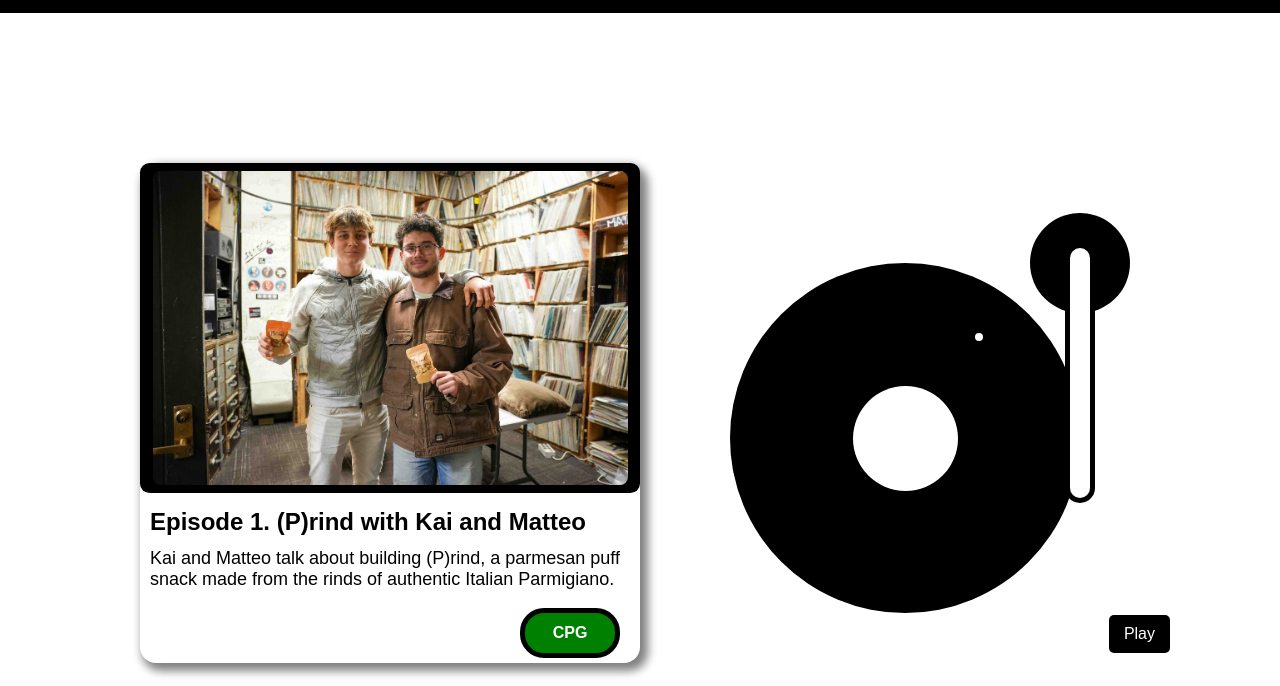
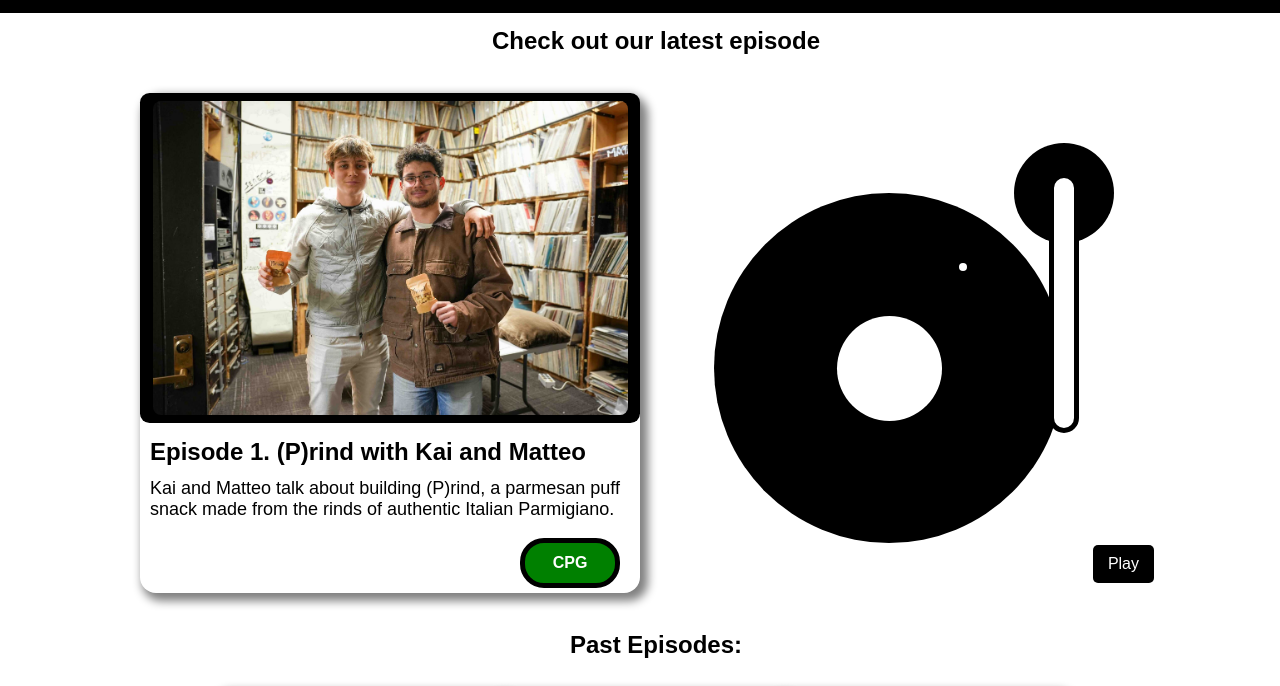
Before and after one commit to tchan1002/who88.5, a plain HTML site: page index.html in a window 1280 px wide. Shown: the part 41-727 px from the top of the page. Drawn offline with Linux system fonts and the light colour scheme.

Commit message:
archive page

```diff
--- a/index.html
+++ b/index.html
@@ -11,7 +11,8 @@
         color: black;
         height: 100vh;
         width: 100vw;
-        margin: 0;
+        margin: 0px;
+        padding: 0px;
       }
 
       /* Header */
@@ -56,7 +57,6 @@
       .container {
         position: relative;
         width: 100vw;
-        height: 800px;
 /*         border: 2px solid red; */
         display: flex;
         justify-content: center;
@@ -70,12 +70,12 @@
         position: relative;
         width: 500px;
         height: 500px;
-        min-width: 300px;
-        min-height: 300px;
+        min-width: 500px;
+        min-height: 500px;
         /*         border: 2px solid black; */
         box-shadow: 5px 5px 10px 3px grey;
         border-radius: 2vh;
-        margin: 15vh 5vh;
+        margin: 3vh;
       }
 
       .episode .title {
@@ -233,6 +233,8 @@
       .grid .episode{
         height: 300px;
         width: 300px;
+        min-width: 300px;
+        min-height: 300px;
         margin: 2vh;
       }
 
@@ -288,6 +290,7 @@
         width: 25%;
         min-width: 250px;
         height: 90%;
+
         /*         border: 2px solid red; */
       }
     </style>
@@ -303,6 +306,11 @@
       </div>
     </div>
 
+    <div class="container" style="height: 3vh; margin: 2vh;">
+      <div style="font-size: 3vh; font-weight: bold;">
+        Check out our latest episode
+      </div>
+    </div>
 
     <div class="container">
 
@@ -335,6 +343,13 @@
         <source src="hohey.mp3" type="audio/mpeg">
       </audio>
 
+    </div>
+
+
+        <div class="container" style="height: 3vh; margin: 2vh;">
+      <div style="font-size: 3vh; font-weight: bold;">
+        Past Episodes:
+      </div>
     </div>
 
     <div class="container">
```
